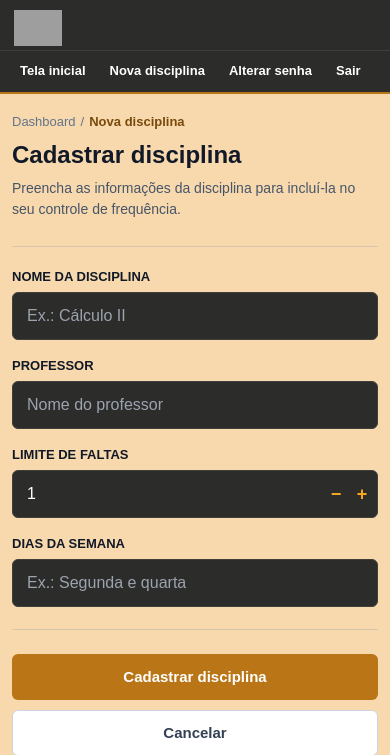
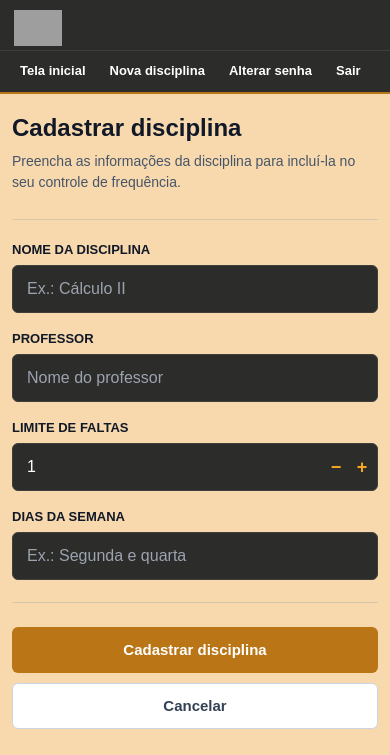
Before and after one commit to yuri945/Minhas_Faltas, a Flask app: page /disciplinas/nova in a window 390 px wide. Shown: the top 755 px of the page. Run offline with Flask 3, Linux system fonts and the light colour scheme; the visitor is signed in with stand-in values (Sample User, id 1); parts of the project's set-up code (start-up, migrations or seed data) failed here and were passed over; some libraries are stand-ins or nearby versions; grey boxes are pictures that could not be loaded.

Commit message:
mudanças nos nomes do menu e remoção de div desnecessario no começo do body

```diff
--- a/static/css/style.css
+++ b/static/css/style.css
@@ -835,19 +835,22 @@ a {
     margin-top: 28px;
     padding: 34px;
     text-align: center;
-    background-color: #ffffff;
+    background-color: var(--cor-escura);
     border: 1px solid #e2d4bd;
     border-radius: 12px;
+    color: #ffffff;
 }
 
 .estado-vazio h2,
 .estado-vazio h3 {
+    color: #ffffff;
     margin-bottom: 10px;
 }
 
 .estado-vazio p {
+
     margin-bottom: 20px;
-    color: var(--cor-texto-secundario);
+    color: #fcebdb;
     line-height: 1.5;
 }
 
@@ -1244,10 +1247,6 @@ img {
         max-width: 100%;
     }
 
-    .breadcrumb {
-        margin-bottom: 12px;
-        font-size: 13px;
-    }
 
     .cabecalho-pagina,
     .cabecalho-dashboard,
--- a/templates/alterar_senha.html
+++ b/templates/alterar_senha.html
@@ -9,12 +9,6 @@
 <section class="pagina-interna pagina-alterar-senha">
 
     <div class="container-pagina conteudo-formulario conteudo-formulario-estreito">
-
-        <div class="breadcrumb">
-            <a href="/dashboard">Dashboard</a>
-            <span>/</span>
-            <strong>Alterar senha</strong>
-        </div>
 
         <header class="cabecalho-pagina">
             <h1>Alterar senha</h1>
--- a/templates/dashboard.html
+++ b/templates/dashboard.html
@@ -10,9 +10,6 @@
 
     <div class="container-pagina">
 
-        <div class="breadcrumb">
-            <strong>Dashboard</strong>
-        </div>
 
         <header class="cabecalho-pagina cabecalho-dashboard">
 
--- a/templates/disciplina.html
+++ b/templates/disciplina.html
@@ -10,19 +10,6 @@
 
     <div class="conteudo-disciplina">
 
-        <div class="breadcrumb">
-
-            <a href="{{ url_for('dashboard') }}">
-                Dashboard
-            </a>
-
-            <span>/</span>
-
-            <strong>
-                Nova disciplina
-            </strong>
-
-        </div>
 
         <header class="cabecalho-pagina-disciplina">
 
--- a/templates/editar_disciplina.html
+++ b/templates/editar_disciplina.html
@@ -9,12 +9,6 @@
 <section class="pagina-interna pagina-disciplina">
 
     <div class="container-pagina conteudo-formulario">
-
-        <div class="breadcrumb">
-            <a href="/dashboard">Dashboard</a>
-            <span>/</span>
-            <strong>Editar disciplina</strong>
-        </div>
 
         <header class="cabecalho-pagina">
             <h1>Editar disciplina</h1>
```
Also changed, not shown: templates/historico_faltas.html (+1 -14 lines).
